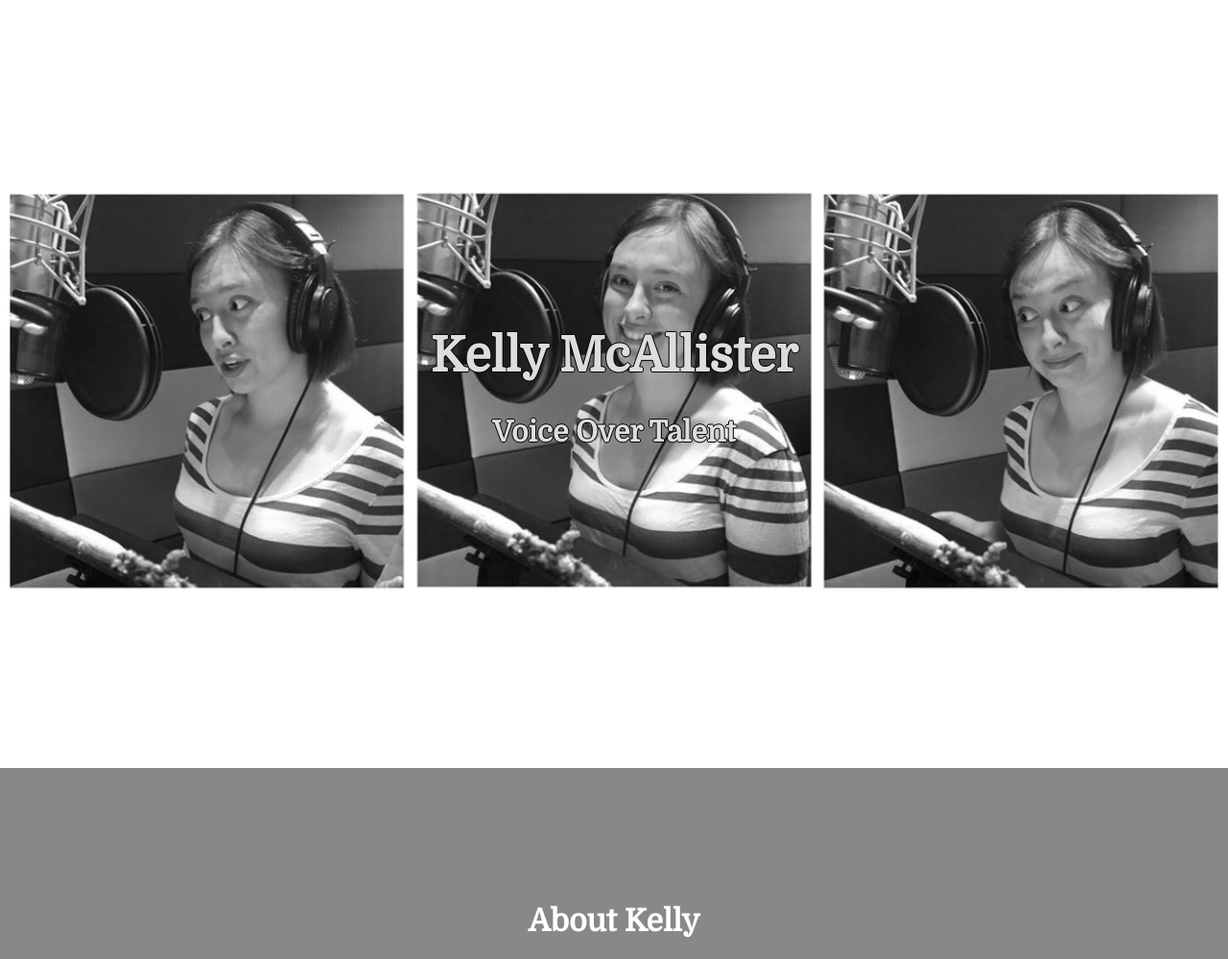
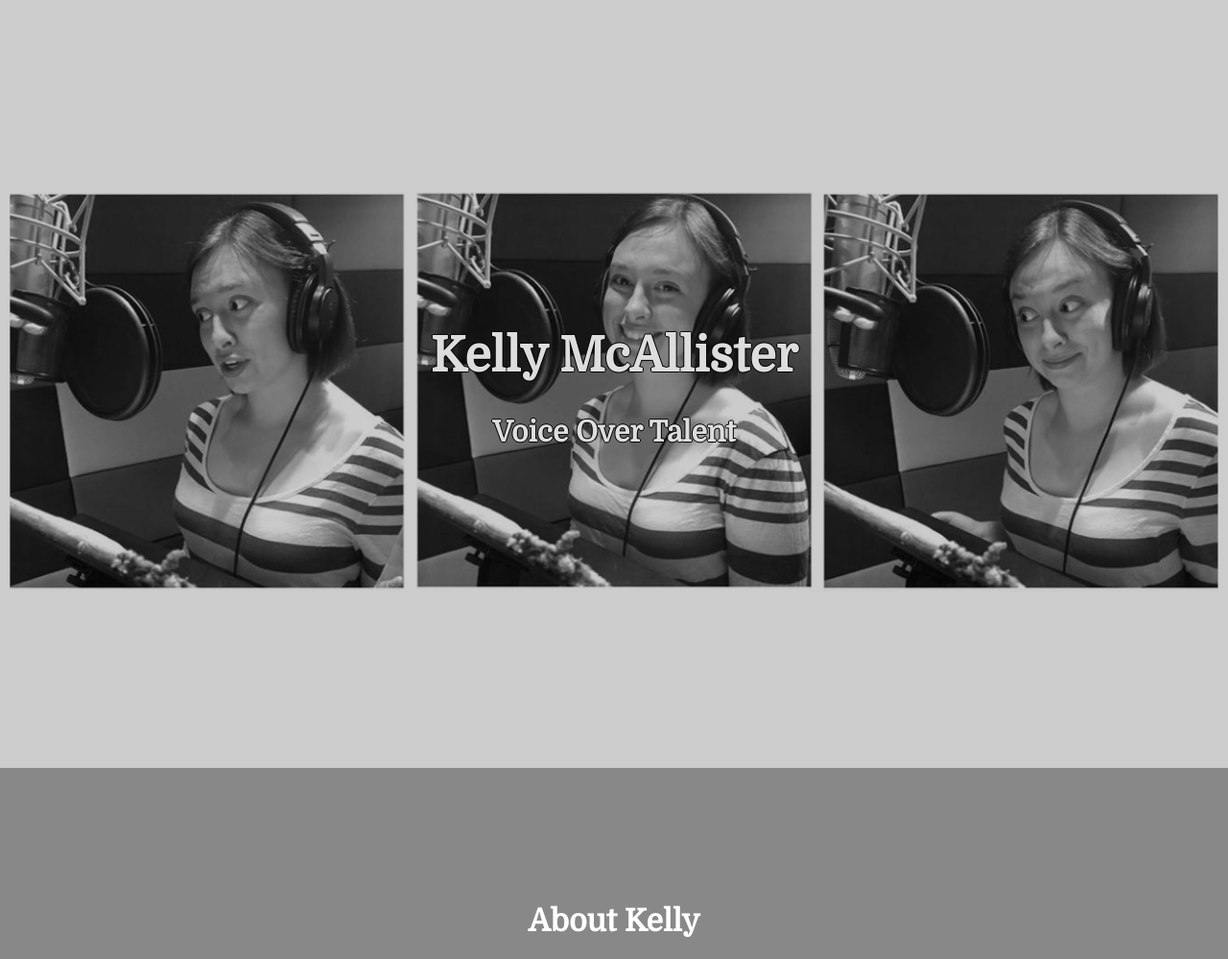
Before and after one commit to scottmcallister/kellymcallister, a Flask app: page / in a window 1280 px wide. Shown: the top 999 px of the page at 96% size. Run offline with Flask 2, Linux system fonts and the light colour scheme; some libraries are stand-ins or nearby versions; some web fonts are replaced.

Commit message:
make heading background slightly darker to improve readability

```diff
--- a/static/css/main.css
+++ b/static/css/main.css
@@ -19,7 +19,7 @@ iframe {
 .masthead {
   font-family: 'Domine', serif;
   height: 100vh;
-  background: none;
+  background-color: rgba(0, 0, 0, 0.2);
   display: flex;
   align-items: center;
   justify-content: center;
--- a/static/less/main.less
+++ b/static/less/main.less
@@ -31,7 +31,7 @@ iframe {
 .masthead {
     font-family: 'Domine', serif;
     height: 100vh;
-    background: none;
+    background-color: rgba(0,0,0,0.2);
     display: flex;
     align-items: center;
     justify-content: center;
```
